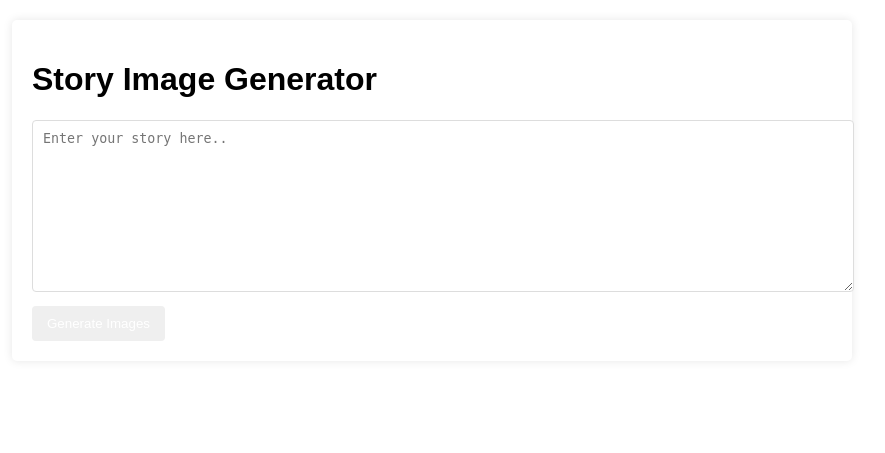
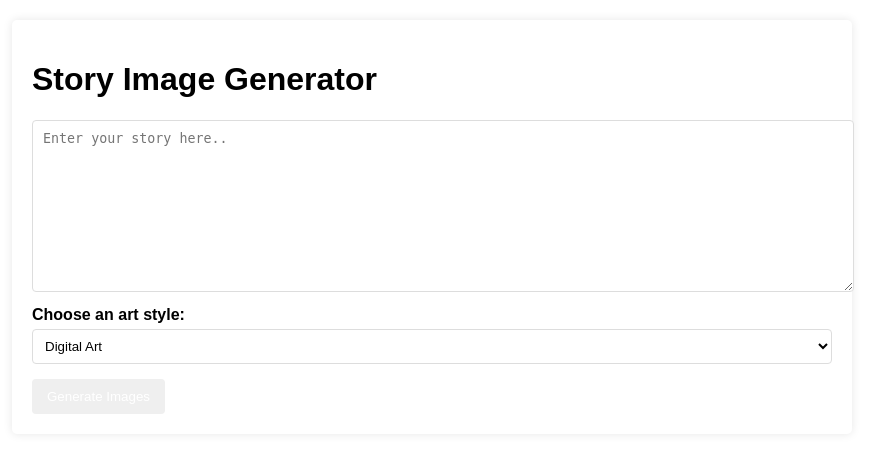
Before and after one commit to BigLebowskii/voyage-app, a Python web app: template app/templates/index.html in a window 1280 px wide. Shown: the top 453 px of the page, without its empty margins (208-1093 px from the left). Run offline with Jinja, Linux system fonts and the light colour scheme; the template is opened without the code that fills it, so the values that code supplies are empty.

Commit message:
added new features and fixed bugs

```diff
--- a/app/static/css/style.css
+++ b/app/static/css/style.css
@@ -69,3 +69,46 @@ button {
     flex: 1;
   }
 }
+
+.form-group{
+  margin-bottom: 15px;
+}
+
+label {
+  display: block;
+  margin-bottom: 5px;
+  font-weight: bold;
+
+}
+
+select{
+  width: 100%;
+  padding: 8px;
+  border: 1px solid #ddd;
+  border-radius: 4px;
+  background-color: white;
+
+}
+
+.scene-controls{
+  display: flex;
+  justify-content: space-between;
+  aligh-items: center;
+  margin-top: 5px;
+}
+
+.regenerate-btn{
+  background-color: #4a69hd;
+  color: white;
+  padding: 5px 10px;
+  border: none;
+  border-radius: 4px;
+  cursor: pointer;
+  font-size: 14px;
+}
+
+.regenrate-btn:hover{
+  background-color:#3cs5aa6;
+
+
+}
--- a/app/static/js/main.js
+++ b/app/static/js/main.js
@@ -6,6 +6,8 @@ document.addEventListener('DOMContentLoaded', function() {
     e.preventDefault();
 
     const storyText = document.getElementById('story-text').value;
+    const stype = document.getElementById('style-select').value;
+
     if(!storyText){
       alert('Please enter some story text!');
       return;
@@ -15,6 +17,8 @@ document.addEventListener('DOMContentLoaded', function() {
 
     const formData = new FormData();
     formData.append('story_text', storyText);
+    formData.append('style', style);
+
 
     fetch('/generate', {
       method: 'POST',
@@ -23,7 +27,35 @@ document.addEventListener('DOMContentLoaded', function() {
     .then(response => response.json())
     .then(data => {
       if (data.success) {
-        resultsDiv.innerHTML = `
+        resultsDiv.innerHTML = '';
+
+
+        data.results.forEach((result, index) => {
+          const sceneElement = document.createElement('div');
+          sceneElement.className = 'story-segment';
+          sceneElement.innerHTML = `
+            <div class="story-text">
+              <h3>Scene ${index + 1}</h3>
+              <p>${result.text}</p>
+            </div>
+            <div class="story-image">
+              <img src="${result.image_url}" alt="Scene ${index + 1}">
+            </div>
+          `;
+          resultsDiv.appendChild(sceneElement);
+        });
+        } else {
+          resultsDiv.innerHTML = `<p>Error: ${data.message}</p>`;
+
+        }
+    })
+    .catch(error => {
+      console.error('Error:', error);
+      resultsDiv.innerHTML = `<p>Error: ${data.message}</p>`;
+
+    });
+
+
         <div class="story-segment">
           <div class='story-text'>
             <p>${data.story_text}</p>
--- a/app/templates/index.html
+++ b/app/templates/index.html
@@ -12,6 +12,22 @@
       <h1>Story Image Generator</h1>
       <form id="story-form">
         <textarea id="story-text" placeholder="Enter your story here.."></textarea>
+
+
+        <div class="form-group">
+            <label for="style-select">Choose an art style:</label>
+            <select id="style-select">
+                <option value="digital art">Digital Art</option>
+                <option value="oil painting">Oil Painting</option>
+                <option value="watercolor">Watercolor</option>
+                <option value="pencil sketch">Pencil Sketch</option>
+                <option value="3D Rendering">3D Rendering</option>
+                <option value="pixel art">Pixel Art</option>
+                <option value="anime style">Anime Style</option>
+                <option value="photorealistic">Photorealistic</option>
+            </select>
+        </div>
+
         <button type="submit"> Generate Images</button>
       </form>
       <div id="results">
--- a/requirements.txt
+++ b/requirements.txt
@@ -1,4 +1,5 @@
+openai
 Flask==2.3.3
 python-dotenv==1.0.0
 requests==2.31.0
-# Pillow==10.0.0
+Pillow
```
Also changed, not shown: app/routes.py (+22 -9 lines), app/utils/scene_splitter.py (added, +25 -0 lines).
